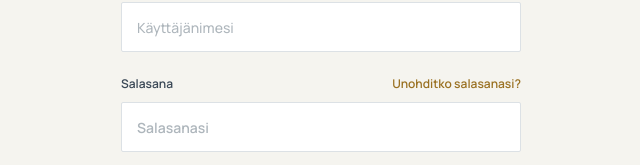
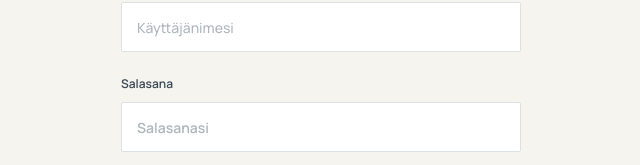
Before and after one commit to Timanttiso/ShipmentTracking, a React (Vite) app in the folder Frontend/: page / in a window 1280 px wide. Shown: the part 331-496 px from the top of the page, without its empty margins (319-959 px from the left). Built offline with nearby package versions, Linux system fonts and the light colour scheme.

Commit message:
feat: removed forgot password button from loginPage, since that would likely require sending an outgoing email with an SMTP server

```diff
--- a/Frontend/src/pages/LoginPage.css
+++ b/Frontend/src/pages/LoginPage.css
@@ -64,10 +64,6 @@
 .password-field > label {
     order: 1;
     flex: 1 1 auto;
-}
-
-.password-field > .forgot-password-button {
-    order: 2;
 }
 
 .password-field > input[type='password'] {
--- a/Frontend/src/pages/LoginPage.tsx
+++ b/Frontend/src/pages/LoginPage.tsx
@@ -69,9 +69,6 @@ export default function LoginPage() {
                             {submitting ? 'Kirjaudutaan...' : 'Kirjaudu sisään'}
                             <span aria-hidden='true'>-&gt;</span>
                         </button>
-                        <button type='button' className='login-text-button forgot-password-button'>
-                            Unohditko salasanasi?
-                        </button>
                         {error && <p className="error-message">{error}</p>}
                     </div>
                 </form>
```
